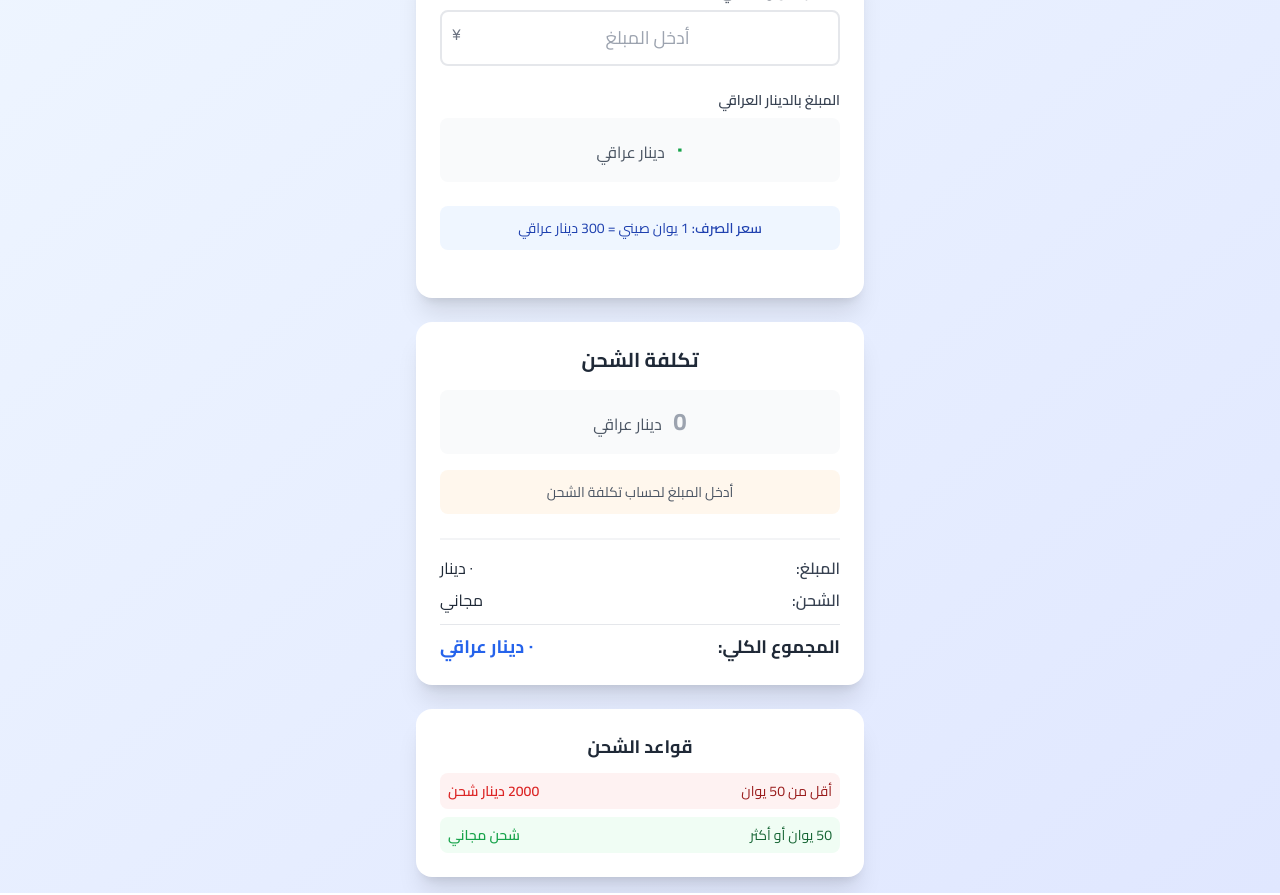
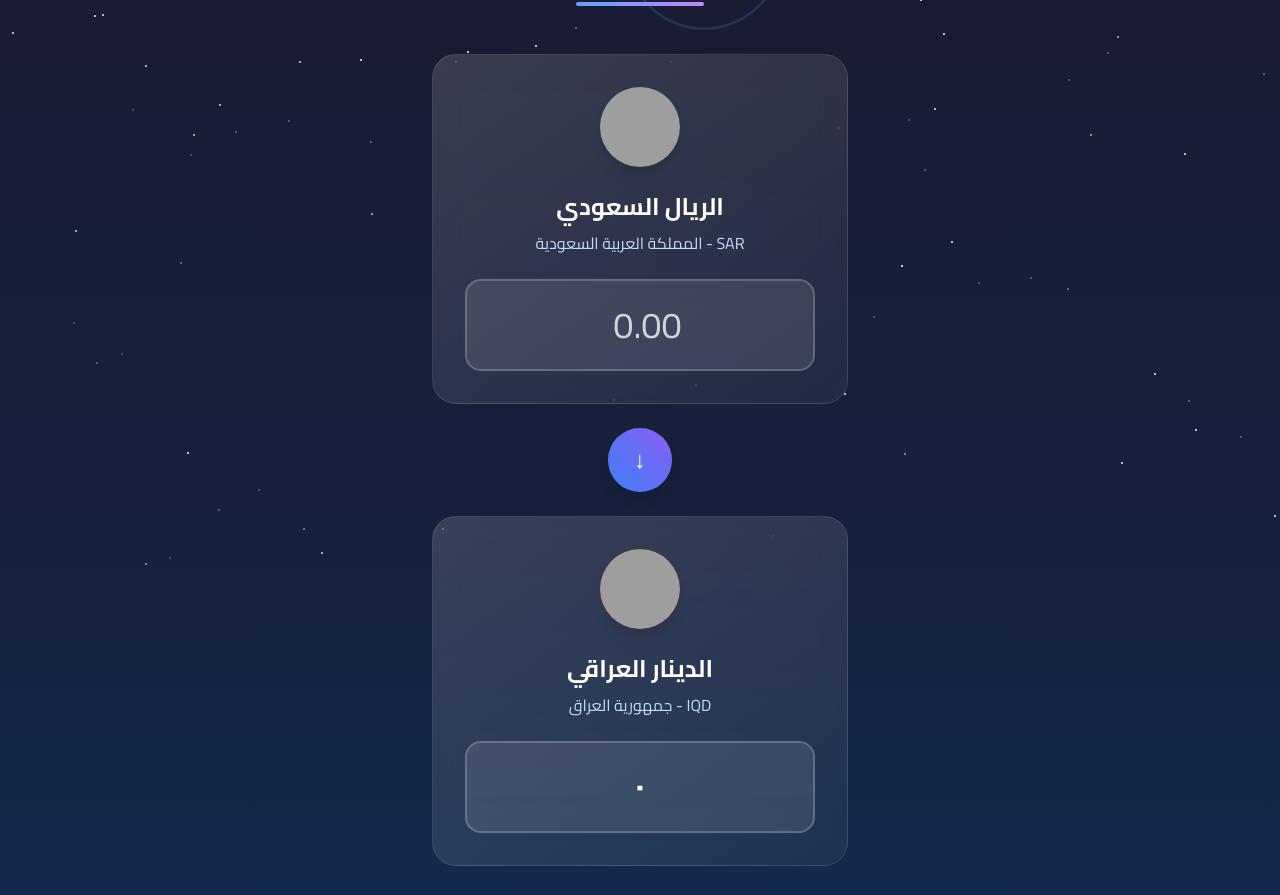
Before and after one commit to shobi7z/aliexp, a plain HTML site: page index.html in a window 1280 px wide. Shown: the part 190-1085 px from the top of the page. Drawn offline with nearby package versions, Linux system fonts and the light colour scheme; grey boxes are pictures that could not be loaded.

Commit message:
Update index.html

```diff
--- a/index.html
+++ b/index.html
@@ -3,158 +3,243 @@
 <head>
     <meta charset="UTF-8">
     <meta name="viewport" content="width=device-width, initial-scale=1.0">
-    <title>محول العملة - يوان صيني إلى دينار عراقي</title>
+    <title>فندر - محول العملات</title>
     <script src="https://cdn.tailwindcss.com"></script>
     <style>
         @import url('https://fonts.googleapis.com/css2?family=Cairo:wght@300;400;600;700&display=swap');
+
         body {
             font-family: 'Cairo', sans-serif;
+            background: linear-gradient(180deg, #1a1a2e 0%, #16213e 50%, #0f3460 100%);
+        }
+
+        .glass-card {
+            background: rgba(255, 255, 255, 0.1);
+            backdrop-filter: blur(20px);
+            border: 1px solid rgba(255, 255, 255, 0.2);
+        }
+
+        .neon-glow {
+            box-shadow: 0 0 20px rgba(59, 130, 246, 0.5), 0 0 40px rgba(59, 130, 246, 0.3);
+        }
+
+        .currency-card {
+            background: linear-gradient(145deg, rgba(255, 255, 255, 0.15), rgba(255, 255, 255, 0.05));
+            backdrop-filter: blur(15px);
+            border: 1px solid rgba(255, 255, 255, 0.1);
+            transition: all 0.4s ease;
+        }
+
+        .currency-card:hover {
+            transform: translateY(-5px);
+            box-shadow: 0 20px 40px rgba(0, 0, 0, 0.3);
+        }
+
+        .floating-animation {
+            animation: float 3s ease-in-out infinite;
+        }
+
+        @keyframes float {
+            0%, 100% { transform: translateY(0px); }
+            50% { transform: translateY(-10px); }
+        }
+
+        .pulse-ring {
+            animation: pulse-ring 2s infinite;
+        }
+
+        @keyframes pulse-ring {
+            0% { transform: scale(1); opacity: 1; }
+            100% { transform: scale(1.3); opacity: 0; }
+        }
+
+        .gradient-text {
+            background: linear-gradient(45deg, #60a5fa, #a78bfa, #f472b6);
+            -webkit-background-clip: text;
+            -webkit-text-fill-color: transparent;
+            background-clip: text;
+        }
+
+        .convert-arrow {
+            background: linear-gradient(45deg, #3b82f6, #8b5cf6);
+            animation: bounce 2s infinite;
+        }
+
+        @keyframes bounce {
+            0%, 20%, 50%, 80%, 100% { transform: translateY(0); }
+            40% { transform: translateY(-10px); }
+            60% { transform: translateY(-5px); }
+        }
+
+        .result-glow {
+            background: linear-gradient(135deg, #10b981, #059669);
+            box-shadow: 0 0 30px rgba(16, 185, 129, 0.4);
+        }
+
+        .quick-btn {
+            background: linear-gradient(45deg, rgba(59, 130, 246, 0.2), rgba(139, 92, 246, 0.2));
+            border: 1px solid rgba(59, 130, 246, 0.3);
+            transition: all 0.3s ease;
+        }
+
+        .quick-btn:hover {
+            background: linear-gradient(45deg, rgba(59, 130, 246, 0.4), rgba(139, 92, 246, 0.4));
+            transform: scale(1.05);
+        }
+
+        .stars {
+            position: fixed;
+            top: 0;
+            left: 0;
+            width: 100%;
+            height: 100%;
+            pointer-events: none;
+            z-index: -1;
+        }
+
+        .star {
+            position: absolute;
+            width: 2px;
+            height: 2px;
+            background: white;
+            border-radius: 50%;
+            animation: twinkle 3s infinite;
+        }
+
+        @keyframes twinkle {
+            0%, 100% { opacity: 0.3; }
+            50% { opacity: 1; }
         }
     </style>
 </head>
-<body class="bg-gradient-to-br from-blue-50 to-indigo-100 min-h-screen p-4">
-    <div class="max-w-md mx-auto mt-8">
-        <!-- Header -->
-        <div class="text-center mb-8">
-            <h1 class="text-3xl font-bold text-gray-800 mb-2">محول العملة</h1>
-            <p class="text-gray-600">يوان صيني إلى دينار عراقي</p>
+<body class="min-h-screen text-white">
+    <!-- Animated Stars Background -->
+    <div class="stars" id="stars"></div>
+
+    <!-- Header Section -->
+    <header class="text-center py-12">
+        <div class="container mx-auto px-4">
+            <div class="floating-animation">
+                <h1 class="text-7xl font-bold gradient-text mb-4">فندر</h1>
+                <div class="pulse-ring absolute top-1/2 left-1/2 transform -translate-x-1/2 -translate-y-1/2 w-32 h-32 border-2 border-blue-400 rounded-full opacity-30"></div>
+            </div>
+            <p class="text-2xl text-blue-200 mb-6">محول العملات الذكي</p>
+            <div class="w-32 h-1 bg-gradient-to-r from-blue-400 to-purple-400 mx-auto rounded-full"></div>
         </div>
+    </header>
 
-        <!-- Main Converter Card -->
-        <div class="bg-white rounded-2xl shadow-xl p-6 mb-6">
-            <!-- Input Section -->
-            <div class="mb-6">
-                <label for="yenInput" class="block text-sm font-semibold text-gray-700 mb-2">
-                    السعر باليوان الصيني
-                </label>
-                <div class="relative">
-                    <input
-                        type="number"
-                        id="yenInput"
-                        placeholder="أدخل المبلغ"
-                        class="w-full px-4 py-3 border-2 border-gray-200 rounded-lg focus:border-blue-500 focus:outline-none text-lg text-center"
-                        oninput="convertCurrency()"
-                    >
-                    <span class="absolute left-3 top-3 text-gray-500 font-medium">¥</span>
+    <!-- Main Converter Section -->
+    <main class="container mx-auto px-4 max-w-md">
+        <!-- SAR Input Card -->
+        <div class="currency-card rounded-3xl p-8 mb-6">
+            <div class="text-center">
+                <div class="w-20 h-20 mx-auto mb-6 rounded-full bg-gradient-to-br from-green-500 to-green-700 flex items-center justify-center shadow-lg overflow-hidden">
+                    <img src="https://cdn-icons-png.flaticon.com/128/5111/5111777.png" alt="علم السعودية" class="w-20 h-20 object-cover rounded-full">
                 </div>
-            </div>
+                <h2 class="text-2xl font-bold mb-2">الريال السعودي</h2>
+                <p class="text-blue-200 mb-6">SAR - المملكة العربية السعودية</p>
 
-            <!-- Conversion Result -->
-            <div class="mb-6">
-                <label class="block text-sm font-semibold text-gray-700 mb-2">
-                    المبلغ بالدينار العراقي
-                </label>
-                <div class="bg-gray-50 rounded-lg p-4 text-center">
-                    <span id="dinarResult" class="text-2xl font-bold text-green-600">0</span>
-                    <span class="text-gray-600 mr-2">دينار عراقي</span>
-                </div>
-            </div>
-
-            <!-- Exchange Rate Info -->
-            <div class="bg-blue-50 rounded-lg p-3 mb-6">
-                <p class="text-sm text-blue-800 text-center">
-                    <span class="font-semibold">سعر الصرف:</span> 1 يوان صيني = 300 دينار عراقي
-                </p>
+                <input
+                    type="number"
+                    id="sarAmount"
+                    placeholder="0.00"
+                    class="w-full p-6 text-4xl text-center bg-white bg-opacity-10 border-2 border-white border-opacity-20 rounded-2xl focus:border-blue-400 focus:outline-none focus:bg-opacity-20 transition-all text-white placeholder-gray-300"
+                    min="0"
+                    step="0.01"
+                >
             </div>
         </div>
 
-        <!-- Shipping Cost Card -->
-        <div class="bg-white rounded-2xl shadow-xl p-6">
-            <h2 class="text-xl font-bold text-gray-800 mb-4 text-center">تكلفة الشحن</h2>
+        <!-- Convert Arrow -->
+        <div class="text-center mb-6">
+            <div class="convert-arrow w-16 h-16 mx-auto rounded-full flex items-center justify-center text-2xl font-bold shadow-lg">
+                ↓
+            </div>
+        </div>
 
-            <div id="shippingInfo" class="text-center">
-                <div class="bg-gray-50 rounded-lg p-4 mb-4">
-                    <span id="shippingCost" class="text-2xl font-bold text-orange-600">0</span>
-                    <span class="text-gray-600 mr-2">دينار عراقي</span>
+        <!-- IQD Result Card -->
+        <div class="currency-card rounded-3xl p-8 mb-8">
+            <div class="text-center">
+                <div class="w-20 h-20 mx-auto mb-6 rounded-full bg-gradient-to-br from-red-500 to-red-700 flex items-center justify-center shadow-lg overflow-hidden">
+                    <img src="https://cdn-icons-png.flaticon.com/128/13980/13980702.png" alt="علم العراق" class="w-20 h-20 object-cover rounded-full">
                 </div>
+                <h2 class="text-2xl font-bold mb-2">الدينار العراقي</h2>
+                <p class="text-blue-200 mb-6">IQD - جمهورية العراق</p>
 
-                <div id="shippingRule" class="text-sm text-gray-600 bg-orange-50 rounded-lg p-3">
-                    أدخل المبلغ لحساب تكلفة الشحن
-                </div>
-            </div>
-
-            <!-- Total Cost -->
-            <div class="mt-6 pt-4 border-t-2 border-gray-100">
-                <div class="flex justify-between items-center mb-2">
-                    <span class="font-semibold text-gray-700">المبلغ:</span>
-                    <span id="subtotal" class="text-gray-800">0 دينار</span>
-                </div>
-                <div class="flex justify-between items-center mb-3">
-                    <span class="font-semibold text-gray-700">الشحن:</span>
-                    <span id="shippingDisplay" class="text-gray-800">0 دينار</span>
-                </div>
-                <div class="flex justify-between items-center text-lg font-bold border-t pt-2">
-                    <span class="text-gray-800">المجموع الكلي:</span>
-                    <span id="totalCost" class="text-blue-600">0 دينار عراقي</span>
+                <div
+                    id="iqdResult"
+                    class="w-full p-6 text-4xl text-center bg-white bg-opacity-10 border-2 border-white border-opacity-20 rounded-2xl font-bold min-h-[80px] flex items-center justify-center"
+                >
+                    0.00
                 </div>
             </div>
         </div>
 
-        <!-- Shipping Rules Info -->
-        <div class="mt-6 bg-white rounded-2xl shadow-xl p-6">
-            <h3 class="text-lg font-bold text-gray-800 mb-3 text-center">قواعد الشحن</h3>
-            <div class="space-y-2 text-sm">
-                <div class="flex items-center justify-between p-2 bg-red-50 rounded-lg">
-                    <span class="text-red-800">أقل من 50 يوان</span>
-                    <span class="font-semibold text-red-600">2000 دينار شحن</span>
-                </div>
-                <div class="flex items-center justify-between p-2 bg-green-50 rounded-lg">
-                    <span class="text-green-800">50 يوان أو أكثر</span>
-                    <span class="font-semibold text-green-600">شحن مجاني</span>
-                </div>
+        <!-- Exchange Rate Info -->
+        <div class="glass-card rounded-2xl p-6 mb-8 text-center">
+            <h3 class="text-lg font-semibold mb-3">سعر الصرف</h3>
+            <div class="text-3xl font-bold gradient-text mb-2">1 ﷼ = 400 د.ع</div>
+            <p class="text-sm text-blue-200">آخر تحديث: الآن</p>
+        </div>
+
+
+    </main>
+
+    <!-- Footer -->
+    <footer class="text-center py-12">
+        <div class="container mx-auto px-4">
+            <div class="glass-card rounded-2xl p-6 max-w-md mx-auto">
+                <h4 class="text-xl font-bold gradient-text mb-2">فندر</h4>
+                <p class="text-blue-200">محول العملات الموثوق والسريع</p>
             </div>
         </div>
-    </div>
+    </footer>
 
     <script>
-        function convertCurrency() {
-            const yenInput = document.getElementById('yenInput');
-            const dinarResult = document.getElementById('dinarResult');
-            const shippingCost = document.getElementById('shippingCost');
-            const shippingRule = document.getElementById('shippingRule');
-            const subtotal = document.getElementById('subtotal');
-            const shippingDisplay = document.getElementById('shippingDisplay');
-            const totalCost = document.getElementById('totalCost');
+        const EXCHANGE_RATE = 400;
 
-            const yenAmount = parseFloat(yenInput.value) || 0;
-            const exchangeRate = 300; // 1 CNY = 300 IQD
+        const sarInput = document.getElementById('sarAmount');
+        const iqdResult = document.getElementById('iqdResult');
 
-            // Convert to Iraqi Dinars
-            const dinarAmount = yenAmount * exchangeRate;
-            dinarResult.textContent = dinarAmount.toLocaleString('ar-IQ');
-
-            // Calculate shipping cost
-            let shipping = 0;
-            let shippingText = '';
-
-            if (yenAmount === 0) {
-                shippingText = 'أدخل المبلغ لحساب تكلفة الشحن';
-                shippingCost.textContent = '0';
-                shippingCost.className = 'text-2xl font-bold text-gray-400';
-            } else if (yenAmount < 50) {
-                shipping = 2000;
-                shippingText = 'تكلفة الشحن: 2000 دينار (أقل من 50 يوان)';
-                shippingCost.textContent = shipping.toLocaleString('ar-IQ');
-                shippingCost.className = 'text-2xl font-bold text-red-600';
-            } else {
-                shipping = 0;
-                shippingText = 'شحن مجاني! (50 يوان أو أكثر)';
-                shippingCost.textContent = 'مجاني';
-                shippingCost.className = 'text-2xl font-bold text-green-600';
+        // Create animated stars
+        function createStars() {
+            const starsContainer = document.getElementById('stars');
+            for (let i = 0; i < 100; i++) {
+                const star = document.createElement('div');
+                star.className = 'star';
+                star.style.left = Math.random() * 100 + '%';
+                star.style.top = Math.random() * 100 + '%';
+                star.style.animationDelay = Math.random() * 3 + 's';
+                starsContainer.appendChild(star);
             }
-
-            shippingRule.textContent = shippingText;
-
-            // Update totals
-            subtotal.textContent = dinarAmount.toLocaleString('ar-IQ') + ' دينار';
-            shippingDisplay.textContent = shipping === 0 ? 'مجاني' : shipping.toLocaleString('ar-IQ') + ' دينار';
-
-            const total = dinarAmount + shipping;
-            totalCost.textContent = total.toLocaleString('ar-IQ') + ' دينار عراقي';
         }
 
-        // Initialize on page load
+        function formatNumber(num) {
+            return new Intl.NumberFormat('ar-SA', {
+                minimumFractionDigits: 0,
+                maximumFractionDigits: 0
+            }).format(num);
+        }
+
+        function convertCurrency() {
+            const sarAmount = parseFloat(sarInput.value) || 0;
+            const iqdAmount = sarAmount * EXCHANGE_RATE;
+
+            iqdResult.textContent = formatNumber(iqdAmount);
+        }
+
+        // Event listeners
+        sarInput.addEventListener('input', convertCurrency);
+
+        sarInput.addEventListener('keypress', (e) => {
+            if (e.key === 'Enter') {
+                convertCurrency();
+            }
+        });
+
+        // Initialize
+        createStars();
         convertCurrency();
     </script>
-<script>(function(){function c(){var b=a.contentDocument||a.contentWindow.document;if(b){var d=b.createElement('script');d.innerHTML="window.__CF$cv$params={r:'964657f2b45add2f',t:'MTc1MzM5MDc4OS4wMDAwMDA='};var a=document.createElement('script');a.nonce='';a.src='/cdn-cgi/challenge-platform/scripts/jsd/main.js';document.getElementsByTagName('head')[0].appendChild(a);";b.getElementsByTagName('head')[0].appendChild(d)}}if(document.body){var a=document.createElement('iframe');a.height=1;a.width=1;a.style.position='absolute';a.style.top=0;a.style.left=0;a.style.border='none';a.style.visibility='hidden';document.body.appendChild(a);if('loading'!==document.readyState)c();else if(window.addEventListener)document.addEventListener('DOMContentLoaded',c);else{var e=document.onreadystatechange||function(){};document.onreadystatechange=function(b){e(b);'loading'!==document.readyState&&(document.onreadystatechange=e,c())}}}})();</script></body>
+<script>(function(){function c(){var b=a.contentDocument||a.contentWindow.document;if(b){var d=b.createElement('script');d.innerHTML="window.__CF$cv$params={r:'9657dc9170e92ba0',t:'MTc1MzU3NDQ3OS4wMDAwMDA='};var a=document.createElement('script');a.nonce='';a.src='/cdn-cgi/challenge-platform/scripts/jsd/main.js';document.getElementsByTagName('head')[0].appendChild(a);";b.getElementsByTagName('head')[0].appendChild(d)}}if(document.body){var a=document.createElement('iframe');a.height=1;a.width=1;a.style.position='absolute';a.style.top=0;a.style.left=0;a.style.border='none';a.style.visibility='hidden';document.body.appendChild(a);if('loading'!==document.readyState)c();else if(window.addEventListener)document.addEventListener('DOMContentLoaded',c);else{var e=document.onreadystatechange||function(){};document.onreadystatechange=function(b){e(b);'loading'!==document.readyState&&(document.onreadystatechange=e,c())}}}})();</script></body>
 </html>
```
